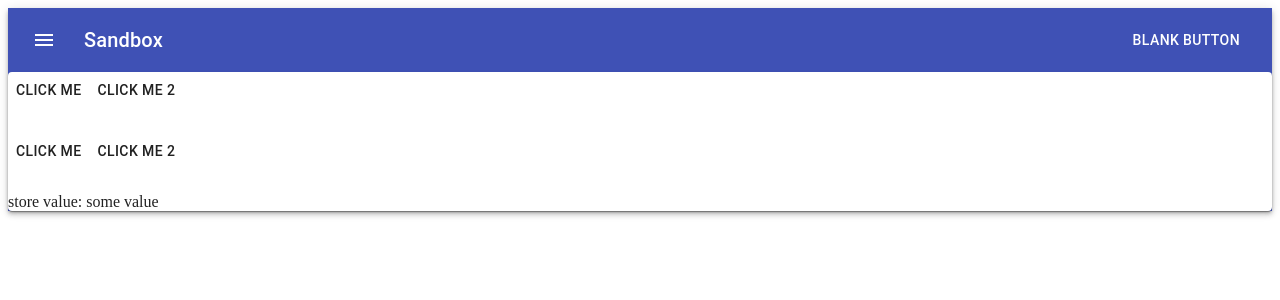
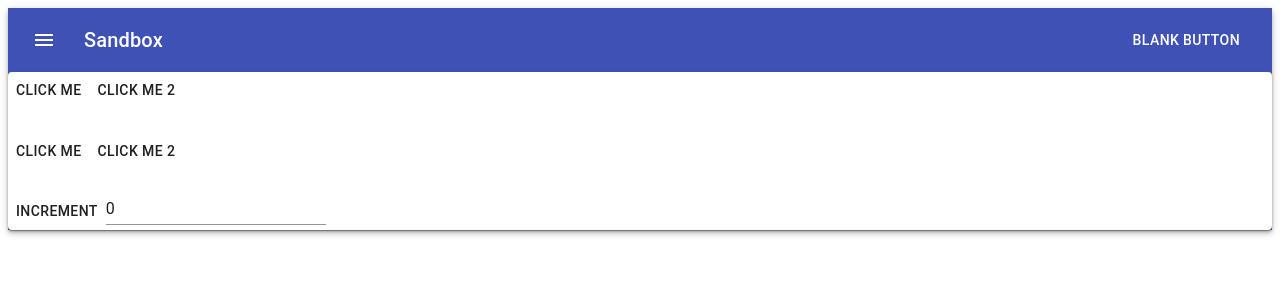
Before and after one commit to SgtRock91/ReactSandbox, a React (Create React App) app: page / in a window 1280 px wide. Shown: the top 300 px of the page. Built offline with nearby package versions, Linux system fonts and the light colour scheme.

Commit message:
added first end to end redux lifecycle

```diff
--- a/src/components/MainBody.js
+++ b/src/components/MainBody.js
@@ -1,9 +1,11 @@
 import React from 'react';
 import { makeStyles } from '@material-ui/core/styles';
 import Grid from '@material-ui/core/Grid';
-import { Button } from '@material-ui/core';
+import { Button, TextField } from '@material-ui/core';
 
 import { connect } from "react-redux";
+import { increment } from "../redux/actions";
+
 
 const useStyles = makeStyles((theme) => ({
     root: {
@@ -11,10 +13,10 @@ const useStyles = makeStyles((theme) => ({
     },
   }));
 
-const MainBody = (state, props) => {
+const MainBody = (props) => {
     const classes = useStyles();
 
-    const storeValue = state.displayValue;
+    const count = props.count;
 
     return (
         <div>
@@ -28,7 +30,8 @@ const MainBody = (state, props) => {
                     <Button xs={6}>Click me 2</Button>
                 </Grid>
                 <Grid item xs={12} spacing={3}>
-                    <div xs={12}>store value: {storeValue}</div>
+                    <Button xs={6} onClick={() => { props.increment() }}>Increment</Button>
+                    <TextField xs={6} value={props.count}></TextField>
                 </Grid>
             </Grid>
         </div>
@@ -36,7 +39,7 @@ const MainBody = (state, props) => {
 };
 
 const mapStateToProps = (state) => {
-    return { displayValue: state.core.field };
+    return { count: state.core.count };
 };
 
-export default connect(mapStateToProps)(MainBody);
+export default connect(mapStateToProps, { increment })(MainBody);
--- a/src/redux/actionTypes.js
+++ b/src/redux/actionTypes.js
@@ -1 +1 @@
-export const SOME_ACTION = "SOME_ACTION";
+export const INCREMENT = "INCREMENT";
--- a/src/redux/actions.js
+++ b/src/redux/actions.js
@@ -1,8 +1,8 @@
-import { SOME_ACTION } from "./actionTypes";
+import { INCREMENT } from "./actionTypes";
 
-export const addSomething = (something) => ({
-  type: SOME_ACTION,
+export const increment = () => ({
+  type: INCREMENT,
   payload: {
-    something
+
   }
 });
--- a/src/redux/reducers/core.js
+++ b/src/redux/reducers/core.js
@@ -1,13 +1,16 @@
-import { SOME_ACTION } from "../actionTypes";
+import { INCREMENT } from "../actionTypes";
+import { Paper } from "@material-ui/core";
 
 const initialState = {
-    field: 'some value'
+    count: 0
 };
 
 export default (state = initialState, action) => {
   switch (action.type) {
-    case SOME_ACTION: {
-        //return updated state
+    case INCREMENT: {
+        return {
+            count: state.count + 1
+        };
       };
     default:
       return state;
--- a/src/redux/store.js
+++ b/src/redux/store.js
@@ -1,4 +1,4 @@
 import { createStore } from "redux";
 import rootReducer from "./reducers";
 
-export default createStore(rootReducer);
+export default createStore(rootReducer, window.__REDUX_DEVTOOLS_EXTENSION__ && window.__REDUX_DEVTOOLS_EXTENSION__());
```
